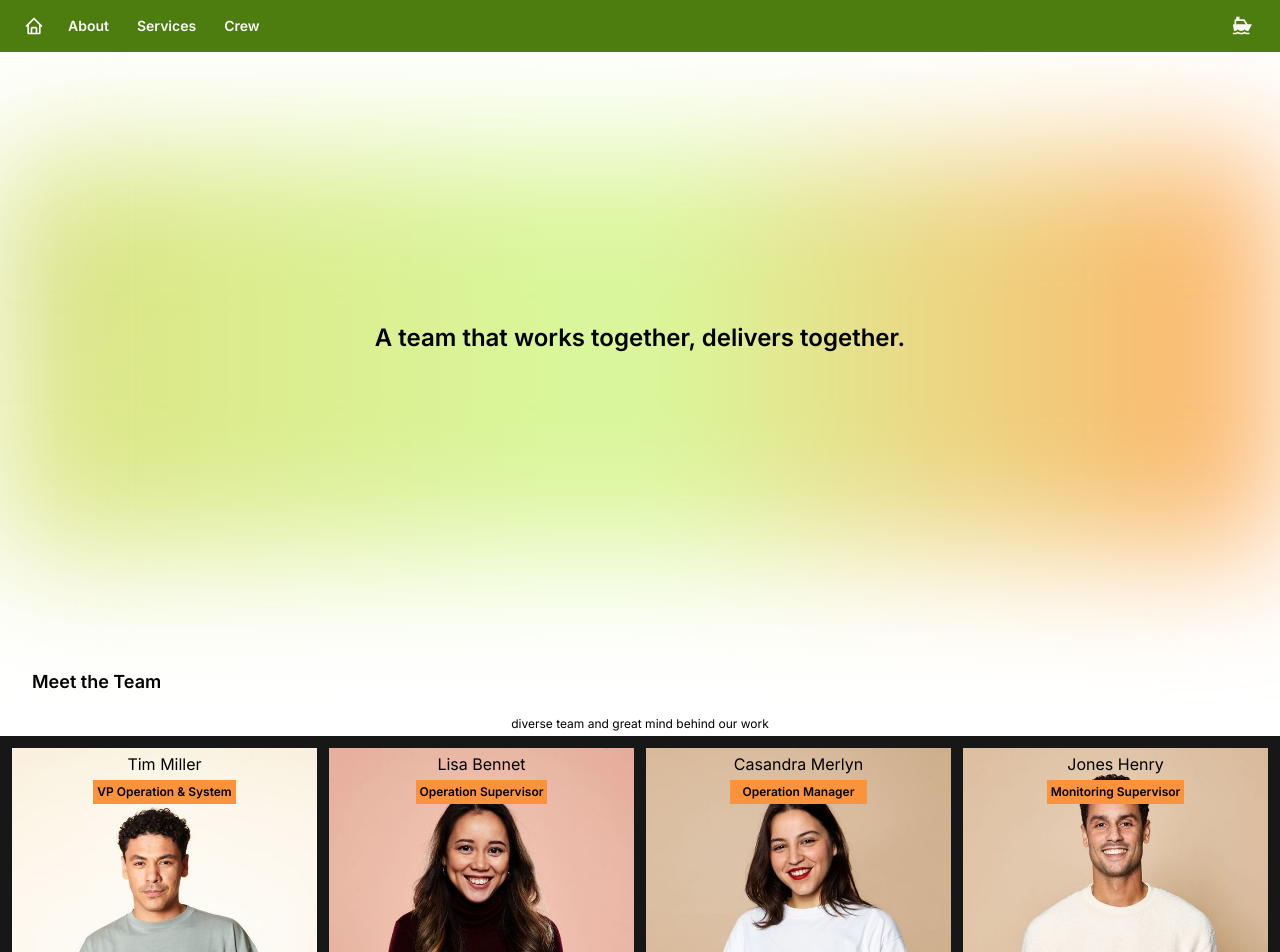
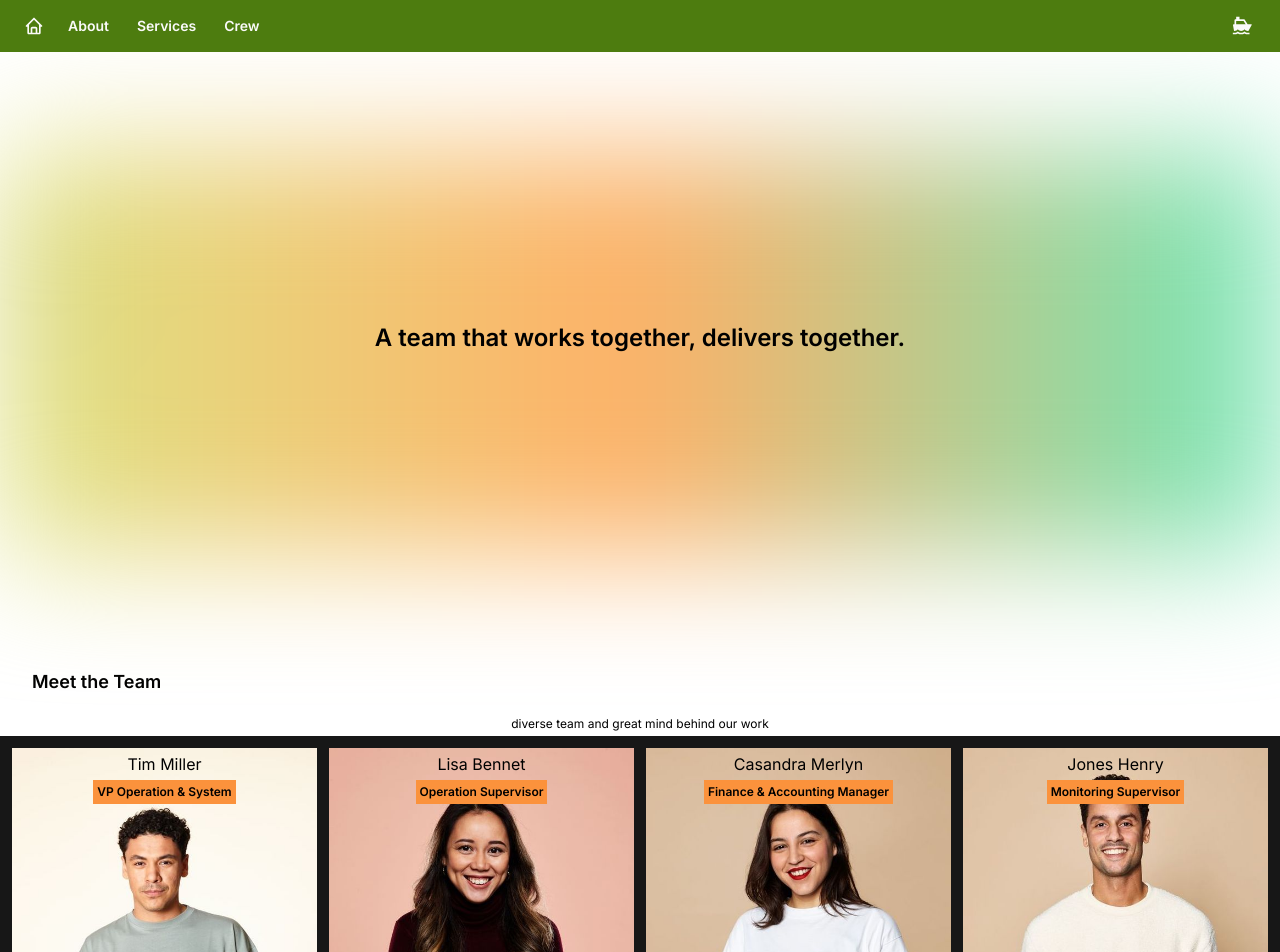
Before and after one commit to keziaaprillia/code-challenge, a Next.js app: page /teams in a window 1280 px wide. Shown: the top 952 px of the page. Built offline with nearby package versions, Linux system fonts and the light colour scheme.

Commit message:
edit bg color

```diff
--- a/src/app/component/tag3.jsx
+++ b/src/app/component/tag3.jsx
@@ -4,7 +4,7 @@ function T3Component() {
       {/* backgroundcolor */}
       <div className=" bg-white h-[400px] ">
         <div className=" justify-center "></div>
-        <div className="z-0 w-full py-32 h-[400px] blur-3xl bg-gradient-to-r from-[#DDE485] via-lime-200 to-[#FFB067]">
+        <div className="z-0 w-full py-32 h-[400px] blur-3xl bg-gradient-to-r from-[#DDE485] via-[#FFB067] to-gray-300">
           background
         </div>
         <div className="relative">
--- a/src/app/component/tagteam.jsx
+++ b/src/app/component/tagteam.jsx
@@ -4,7 +4,7 @@ function TteamComponent() {
       {/* backgroundcolor */}
       <div className=" bg-white h-[400px] ">
         <div className=" justify-center "></div>
-        <div className="z-0 w-full py-32 h-[400px] blur-3xl bg-gradient-to-r from-[#DDE485] via-lime-200 to-[#FFB067]">
+        <div className="z-0 w-full py-32 h-[400px] blur-3xl bg-gradient-to-r from-[#DDE485] via-[#FFB067] to-emerald-300">
           background
         </div>
         <div className="relative">
--- a/src/app/component/teams.jsx
+++ b/src/app/component/teams.jsx
@@ -45,7 +45,7 @@ function TeamComponent() {
           <div className=" absolute">
             <div className=" text-ms p-1 ">Casandra Merlyn</div>
             <div className="text-xs bg-orange-400 p-1 font-semibold ">
-              Operation Manager
+              Finance & Accounting Manager
             </div>
           </div>
         </div>{" "}
```
